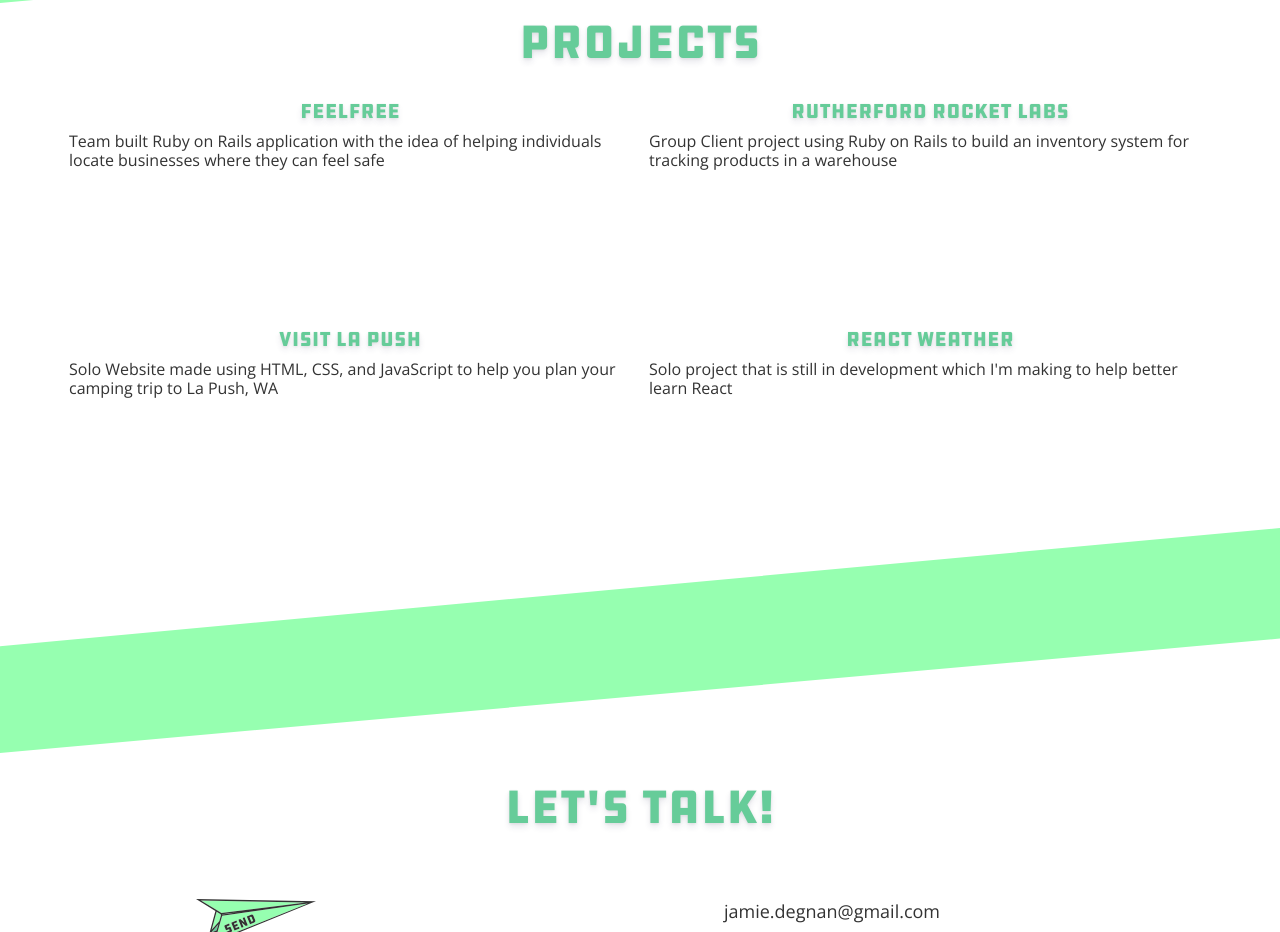
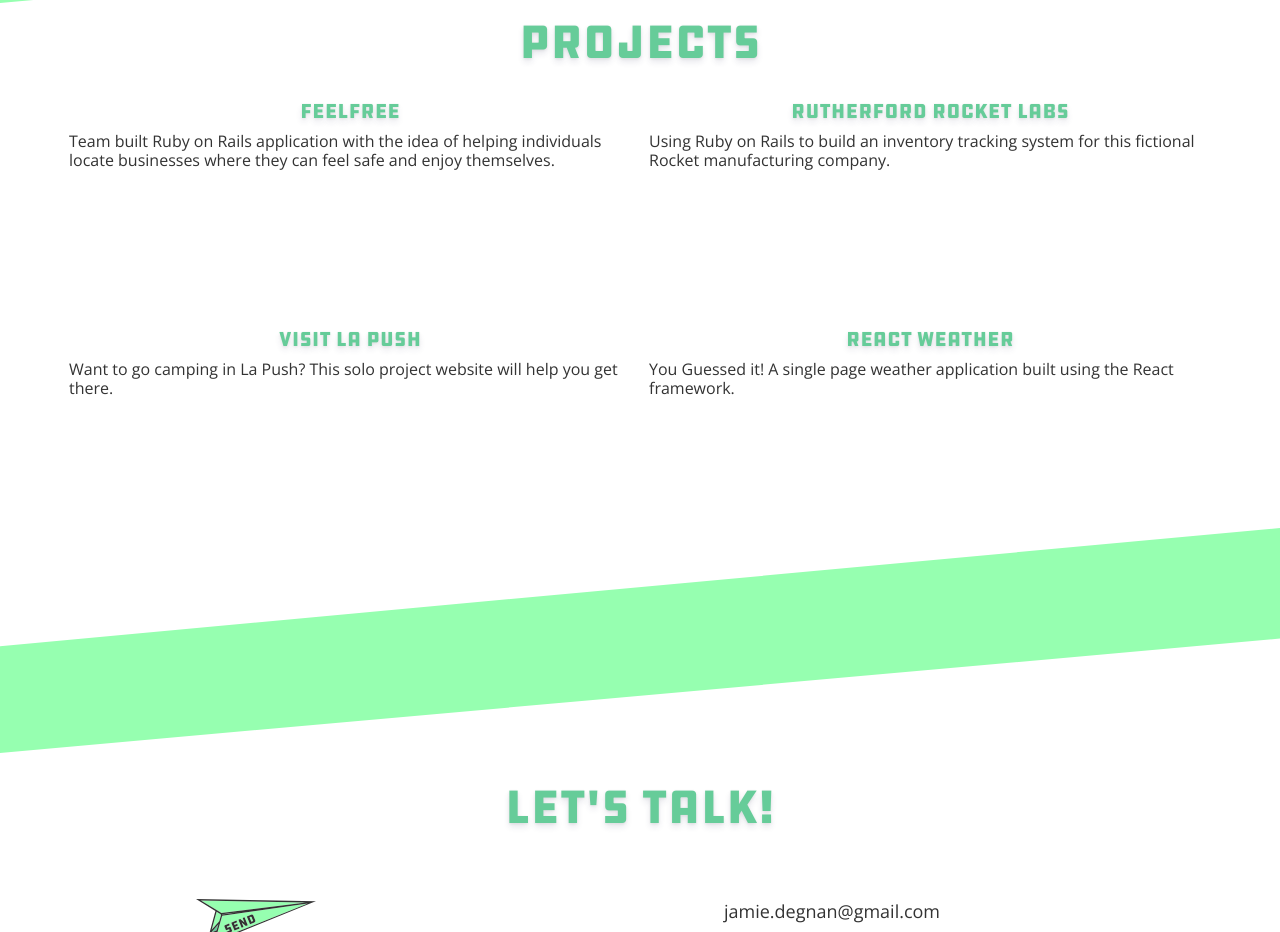
Before and after one commit to SEAjamieD/portfolio-site, a plain HTML site: page index.html in a window 1280 px wide. Shown: the part 1331-2263 px from the top of the page. Drawn offline with nearby package versions, Linux system fonts and the light colour scheme.

Commit message:
rework mini descriptons

```diff
--- a/index.html
+++ b/index.html
@@ -64,19 +64,19 @@
       <div class="projects full-section">
         <div class="project-square">
             <a href="feelfree.html"><h3 class="project-title">FeelFree</h3></a></a>
-            <p>Team built Ruby on Rails application with the idea of helping individuals locate businesses where they can feel safe</p>
+            <p>Team built Ruby on Rails application with the idea of helping individuals locate businesses where they can feel safe and enjoy themselves.</p>
         </div>
         <div class="project-square">
             <a href="rrl.html"><h3 class="project-title">Rutherford Rocket Labs</h3></a>
-            <p>Group Client project using Ruby on Rails to build an inventory system for tracking products in a warehouse</p>
+            <p>Using Ruby on Rails to build an inventory tracking system for this fictional Rocket manufacturing company.</p>
         </div>
         <div class="project-square">
             <a href="lapush.html"><h3 class="project-title">Visit La Push</h3></a>
-            <p>Solo Website made using HTML, CSS, and JavaScript to help you plan your camping trip to La Push, WA</p>
+            <p>Want to go camping in La Push?  This solo project website will help you get there.</p>
         </div>
         <div class="project-square">
             <a href="reactweather.html"><h3 class="project-title">React Weather</h3></a>
-            <p>Solo project that is still in development which I'm making to help better learn React</p>
+            <p>You Guessed it!  A single page weather application built using the React framework.</p>
         </div>
 
 
@@ -85,8 +85,6 @@
         <svg>
 
       </div>
-
-      <!-- <img src="background-images/rain_drops.svg" id="rain_drops" alt="illustraion of rain drops"> -->
 
       <div class="contact-me full-section">
         <a name="contact"></a>
--- a/main.css
+++ b/main.css
@@ -398,8 +398,8 @@ highlight {
 
 .visit-button {
   display: block;
-  width: 60%;
-  max-width: 300px;
+  width: 70%;
+  max-width: 350px;
   margin: 30px auto;
   background-color: #66cc99;
   padding: 5px 8px;
```
